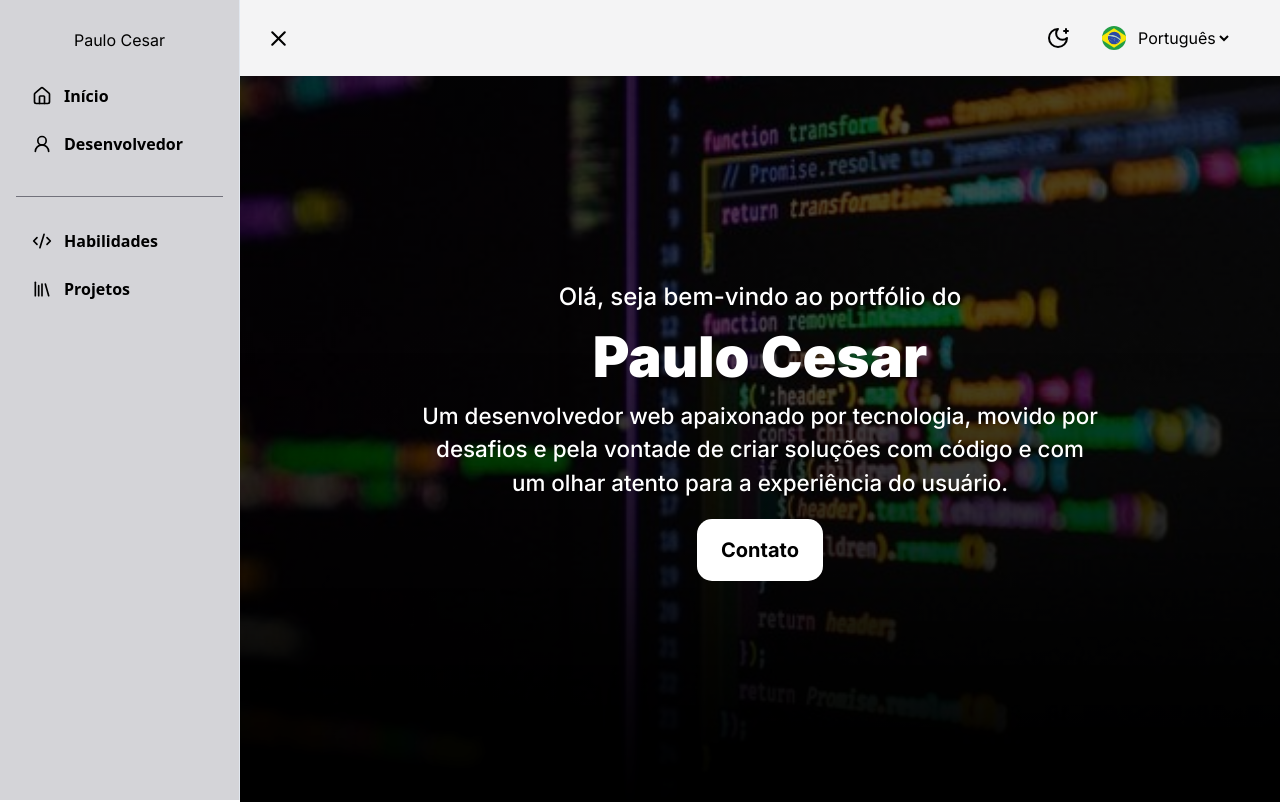
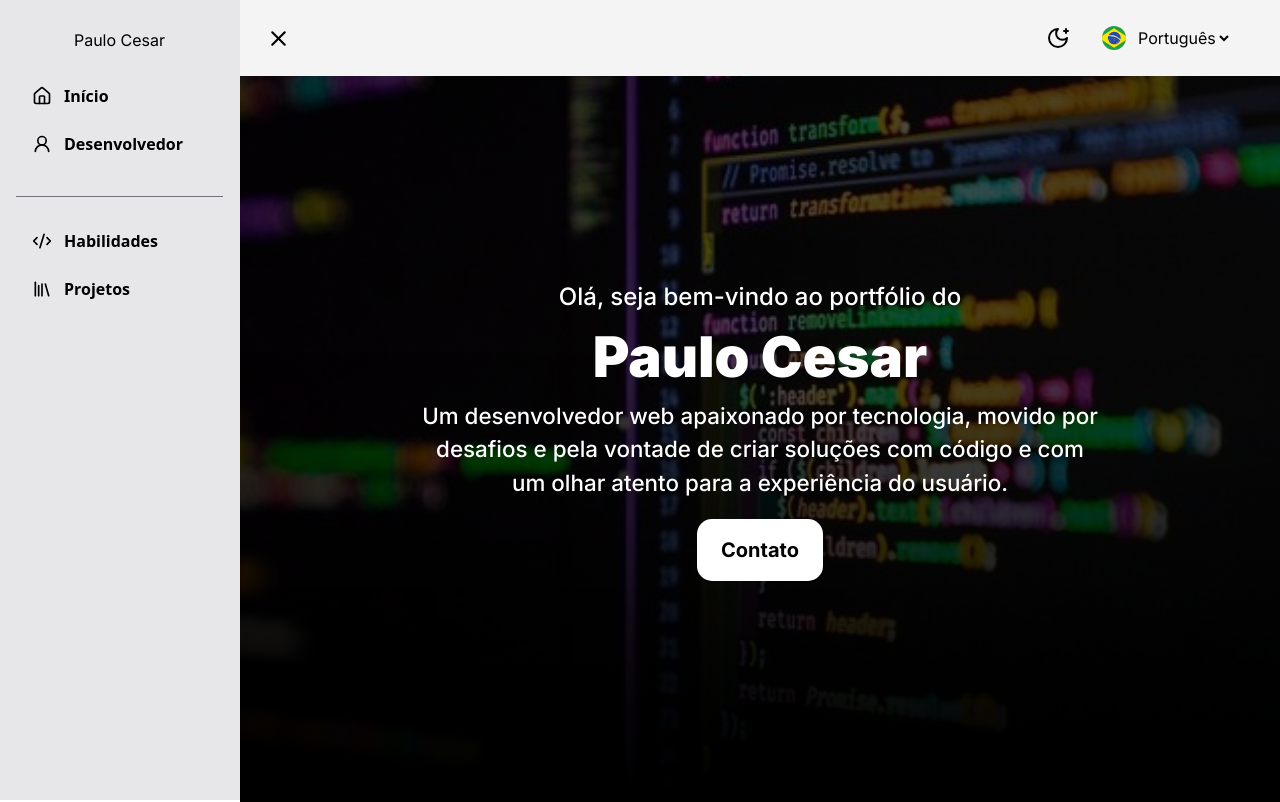
Before and after one commit to PauloCesar26/portfolio-paulo-cesar, a React (Vite) app in the folder portfolio-pauloOfc/: page / in a window 1280 px wide. Shown: the top 802 px of the page. Built offline with nearby package versions, Linux system fonts and the light colour scheme.

Commit message:
Ajustando erro

```diff
--- a/portfolio-pauloOfc/src/components/ui/sidebar.jsx
+++ b/portfolio-pauloOfc/src/components/ui/sidebar.jsx
@@ -163,7 +163,7 @@ function Sidebar({
           data-sidebar="sidebar"
           data-slot="sidebar"
           data-mobile="true"
-          className="bg-zinc-300/60 text-black dark:bg-zinc-900 dark:text-white w-(--sidebar-width) p-4 [&>button]:hidden"
+          className="bg-zinc-300 text-black dark:bg-zinc-900 dark:text-white w-(--sidebar-width) p-4 [&>button]:hidden"
           style={
             {
               "--sidebar-width": SIDEBAR_WIDTH_MOBILE
@@ -216,7 +216,7 @@ function Sidebar({
         <div
           data-sidebar="sidebar"
           data-slot="sidebar-inner"
-          className="p-4 bg-zinc-300 text-black dark:bg-zinc-900 dark:text-white transition duration-700 ease-in-out group-data-[variant=floating]:border-sidebar-border flex h-full w-full flex-col group-data-[variant=floating]:rounded-lg group-data-[variant=floating]:border group-data-[variant=floating]:shadow-sm">
+          className="p-4 bg-zinc-300/55 text-black dark:bg-zinc-900 dark:text-white transition duration-700 ease-in-out group-data-[variant=floating]:border-sidebar-border flex h-full w-full flex-col group-data-[variant=floating]:rounded-lg group-data-[variant=floating]:border group-data-[variant=floating]:shadow-sm">
           {children}
         </div>
       </div>
```
